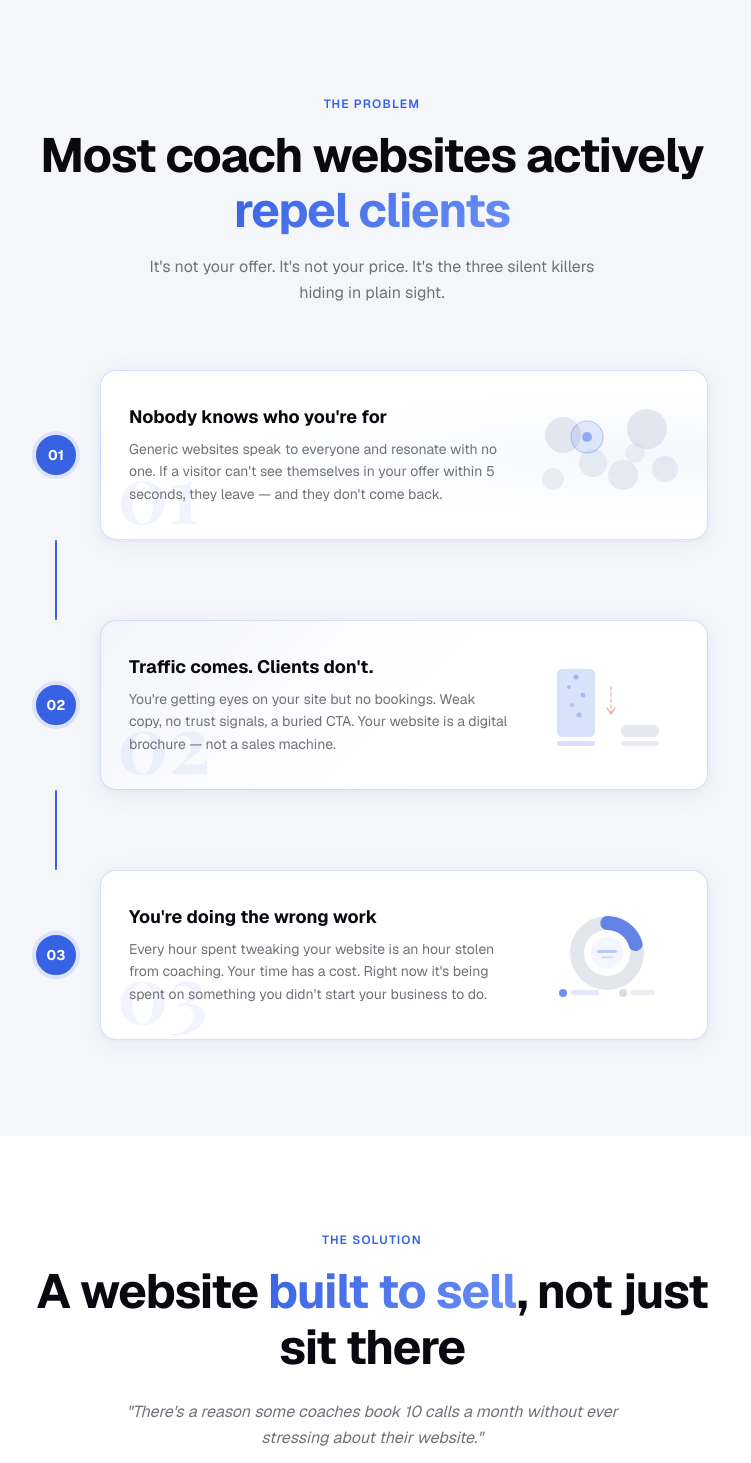
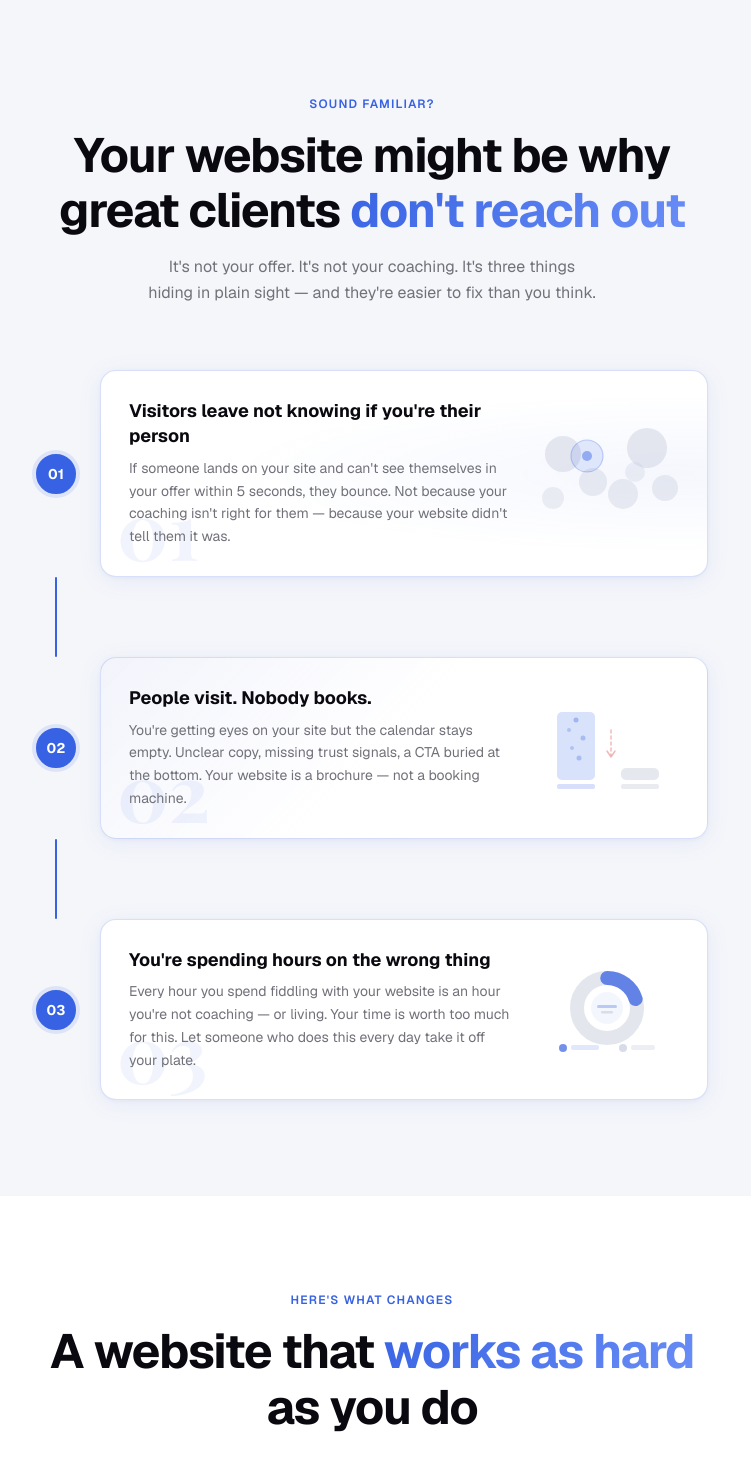
Before and after one commit to qpxv/websites, a Next.js app: page / in a window 1280 px wide. Shown: the part 800-2263 px from the top of the page, without its empty margins (268-1019 px from the left). Built offline with nearby package versions, Linux system fonts and the light colour scheme.

Commit message:
feat: made copy more friendly

```diff
--- a/app/components/home/comparison/ComparisonTable.tsx
+++ b/app/components/home/comparison/ComparisonTable.tsx
@@ -97,7 +97,7 @@ export default function ComparisonTable() {
         }}
       >
         <p className="text-sm font-semibold text-foreground">
-          Ready to skip the agency process?
+          Sound like a better fit?
         </p>
         <a
           href="#work"
--- a/app/components/home/faq/FaqSection.tsx
+++ b/app/components/home/faq/FaqSection.tsx
@@ -13,7 +13,7 @@ const faqs = [
   },
   {
     q: "You've never coached anyone. How can you write copy that sounds like me?",
-    a: "Fair challenge. The discovery call is where I extract your voice, your story, and the language your clients actually use. After 142+ coaching websites, I know the space cold — the objections, the desires, the words that convert. The copy will sound like the best version of you, not a generic coach.",
+    a: "Fair challenge. The discovery call is where I draw out your voice, your story, and the language your clients actually use. I've worked with coaches across fitness, business, mindset, and life coaching — I know the space, the objections, and the words that actually convert. The copy will sound like the best version of you, not a generic coach.",
   },
   {
     q: "I paid for a website before and it didn't convert. Why would this be different?",
--- a/app/components/home/hero/HeroBadge.tsx
+++ b/app/components/home/hero/HeroBadge.tsx
@@ -12,7 +12,7 @@ export default function HeroBadge() {
         className="w-1.5 h-1.5 rounded-full animate-pulse"
         style={{ background: "var(--blue)" }}
       />
-      Available for new projects
+      Taking on new coaches now
     </div>
   );
 }
--- a/app/components/home/hero/HeroText.tsx
+++ b/app/components/home/hero/HeroText.tsx
@@ -7,7 +7,7 @@ export default function HeroText() {
     <div className="relative z-10 flex flex-col items-start">
       <HeroHeading />
       <p className="text-base sm:text-lg text-muted-text leading-relaxed mb-10 max-w-md">
-        Premium websites engineered for coaches who are done being invisible online.
+        You're an incredible coach. I build websites that make that impossible to miss — so the right clients find you, trust you, and book you.
       </p>
       <HeroCTAButtons />
       <HeroSocialProof />
--- a/app/components/home/pricing/PricingSection.tsx
+++ b/app/components/home/pricing/PricingSection.tsx
@@ -2,7 +2,7 @@ const tiers = [
   {
     name: "Landing Page",
     price: "$750",
-    description: "One focused page built to convert. Perfect if you have a single offer and need it sold properly.",
+    description: "One focused page that does one thing really well — converts. Great if you have a single offer and want to start getting enquiries fast.",
     deliveryTime: "Under 7 days",
     features: [
       "Full copy written for you",
@@ -17,7 +17,7 @@ const tiers = [
   {
     name: "Full Website",
     price: "$1,200",
-    description: "The complete sales machine. Every section, every objection handled, built to convert high-ticket clients.",
+    description: "The full package — every section a coach needs to turn cold visitors into booked calls, with every objection handled before it even forms.",
     deliveryTime: "Under 10 days",
     features: [
       "Everything in Landing Page",
@@ -62,13 +62,13 @@ export default function PricingSection() {
             className="text-xs font-semibold tracking-widest uppercase mb-4"
             style={{ color: "var(--blue)" }}
           >
-            Pricing
+            Investment
           </span>
           <h2
             className="text-3xl sm:text-4xl xl:text-5xl font-bold leading-[1.15] tracking-tight mb-4 max-w-2xl"
             style={{ color: "var(--foreground)" }}
           >
-            Simple pricing.{" "}
+            Clear pricing.{" "}
             <span
               style={{
                 background: "linear-gradient(135deg, var(--blue) 0%, #6b8ff7 100%)",
@@ -78,11 +78,11 @@ export default function PricingSection() {
                 color: "transparent",
               }}
             >
-              No surprises.
+              Nothing hidden.
             </span>
           </h2>
           <p className="text-base text-muted-text leading-relaxed max-w-md">
-            One price covers everything — copy, design, revisions, and launch support. Nothing is extra.
+            Copy, design, revisions, and launch support — all included. No scope creep, no surprise invoices. What you see is what you pay.
           </p>
         </div>
 
--- a/app/components/home/problem/ProblemSectionHeader.tsx
+++ b/app/components/home/problem/ProblemSectionHeader.tsx
@@ -5,10 +5,10 @@ export default function ProblemSectionHeader() {
         className="text-xs font-semibold tracking-widest uppercase mb-4"
         style={{ color: "var(--blue)" }}
       >
-        The problem
+        Sound familiar?
       </span>
       <h2 className="text-3xl sm:text-4xl xl:text-5xl font-bold text-foreground leading-[1.15] tracking-tight mb-4 max-w-2xl">
-        Most coach websites actively{" "}
+        Your website might be why great clients{" "}
         <span
           style={{
             background: "linear-gradient(135deg, var(--blue) 0%, #6b8ff7 100%)",
@@ -17,11 +17,11 @@ export default function ProblemSectionHeader() {
             backgroundClip: "text",
           }}
         >
-          repel clients
+          don't reach out
         </span>
       </h2>
       <p className="text-base text-muted-text leading-relaxed max-w-md">
-        It's not your offer. It's not your price. It's the three silent killers hiding in plain sight.
+        It's not your offer. It's not your coaching. It's three things hiding in plain sight — and they're easier to fix than you think.
       </p>
     </div>
   );
--- a/app/components/home/problem/ProblemTimeline.tsx
+++ b/app/components/home/problem/ProblemTimeline.tsx
@@ -5,9 +5,9 @@ import ProblemCard from "./ProblemCard";
 
 const problems = [
   {
-    title: "Nobody knows who you're for",
+    title: "Visitors leave not knowing if you're their person",
     description:
-      "Generic websites speak to everyone and resonate with no one. If a visitor can't see themselves in your offer within 5 seconds, they leave — and they don't come back.",
+      "If someone lands on your site and can't see themselves in your offer within 5 seconds, they bounce. Not because your coaching isn't right for them — because your website didn't tell them it was.",
     ghostNumber: "01",
     cardBackground: "radial-gradient(ellipse at 95% 50%, rgba(55,98,227,0.05) 0%, transparent 55%), #fff",
     illustration: (
@@ -27,9 +27,9 @@ const problems = [
     ),
   },
   {
-    title: "Traffic comes. Clients don't.",
+    title: "People visit. Nobody books.",
     description:
-      "You're getting eyes on your site but no bookings. Weak copy, no trust signals, a buried CTA. Your website is a digital brochure — not a sales machine.",
+      "You're getting eyes on your site but the calendar stays empty. Unclear copy, missing trust signals, a CTA buried at the bottom. Your website is a brochure — not a booking machine.",
     ghostNumber: "02",
     cardBackground: "linear-gradient(135deg, rgba(239,242,253,0.45) 0%, #fff 50%)",
     illustration: (
@@ -55,9 +55,9 @@ const problems = [
     ),
   },
   {
-    title: "You're doing the wrong work",
+    title: "You're spending hours on the wrong thing",
     description:
-      "Every hour spent tweaking your website is an hour stolen from coaching. Your time has a cost. Right now it's being spent on something you didn't start your business to do.",
+      "Every hour you spend fiddling with your website is an hour you're not coaching — or living. Your time is worth too much for this. Let someone who does this every day take it off your plate.",
     ghostNumber: "03",
     cardBackground: "#fff",
     illustration: (
--- a/app/components/home/process/ProcessSection.tsx
+++ b/app/components/home/process/ProcessSection.tsx
@@ -3,28 +3,28 @@ const steps = [
     number: "01",
     title: "Discovery call",
     description:
-      "30 minutes. You tell me about your offer, your audience, and what's not working. I ask the questions agencies never bother to ask.",
+      "Tell me about your coaching, your clients, and what you wish your website did better. No homework needed — just show up and talk to me.",
     duration: "30 min",
   },
   {
     number: "02",
     title: "Design & build",
     description:
-      "I handle everything — copy, layout, design. You don't write a word unless you want to. I'll check in with questions if I need them.",
+      "I write your copy, design every page, and build the whole thing. Most coaches are surprised by how little they need to do. That's kind of the point.",
     duration: "Days 1–8",
   },
   {
     number: "03",
     title: "Review",
     description:
-      "You see the full site. Revisions are included — no extra invoice, no awkward back-and-forth. We keep going until it's right.",
+      "I'll show you everything. If something feels off, we fix it — no awkward scope conversations, no extra invoices. It's your website and it should feel exactly right.",
     duration: "Day 9",
   },
   {
     number: "04",
     title: "Launch",
     description:
-      "Site goes live. You get the files, the access, and my continued support. The hard work starts paying off from day one.",
+      "Your site goes live. You get the files, the logins, and someone you can actually message when something comes up. The results usually follow pretty quickly.",
     duration: "Day 10",
   },
 ];
@@ -67,13 +67,13 @@ export default function ProcessSection() {
             className="text-xs font-semibold tracking-widest uppercase mb-4"
             style={{ color: "rgba(55,98,227,0.9)" }}
           >
-            The process
+            How it works
           </span>
           <h2
             className="text-3xl sm:text-4xl xl:text-5xl font-bold leading-[1.15] tracking-tight mb-4 max-w-2xl"
             style={{ color: "#fff" }}
           >
-            From first call to live site{" "}
+            Here's exactly what{" "}
             <span
               style={{
                 background: "linear-gradient(135deg, #6b8ff7 0%, #3762e3 100%)",
@@ -82,11 +82,12 @@ export default function ProcessSection() {
                 backgroundClip: "text",
               }}
             >
-              in 10 days.
+              working together
             </span>
+            {" "}looks like.
           </h2>
           <p style={{ color: "rgba(255,255,255,0.45)", fontSize: "1rem", maxWidth: "28rem", lineHeight: 1.7 }}>
-            No project management tools. No status updates. Just a clear path from today to launch.
+            No confusing briefs, no chasing for updates. Just a clear process — and a website you're proud of at the end of it.
           </p>
         </div>
 
@@ -181,7 +182,7 @@ export default function ProcessSection() {
               boxShadow: "0 4px 20px rgba(55,98,227,0.45)",
             }}
           >
-            Start with a free call
+            Let's talk — it's free
             <svg
               width="14"
               height="14"
--- a/app/components/home/solution/SolutionSectionHeader.tsx
+++ b/app/components/home/solution/SolutionSectionHeader.tsx
@@ -5,10 +5,10 @@ export default function SolutionSectionHeader() {
         className="text-xs font-semibold tracking-widest uppercase mb-4"
         style={{ color: "var(--blue)" }}
       >
-        The solution
+        Here's what changes
       </span>
       <h2 className="text-3xl sm:text-4xl xl:text-5xl font-bold text-foreground leading-[1.15] tracking-tight max-w-2xl mb-6">
-        A website{" "}
+        A website that{" "}
         <span
           style={{
             background: "linear-gradient(135deg, var(--blue) 0%, #6b8ff7 100%)",
@@ -17,12 +17,12 @@ export default function SolutionSectionHeader() {
             backgroundClip: "text",
           }}
         >
-          built to sell
+          works as hard
         </span>
-        , not just sit there
+        {" "}as you do
       </h2>
       <p className="text-base text-muted-text italic max-w-lg leading-relaxed">
-        "There's a reason some coaches book 10 calls a month without ever stressing about their website."
+        "Imagine opening your laptop and seeing a new discovery call in your calendar — from someone who found your site, read your story, and already knew they wanted to work with you."
       </p>
     </div>
   );
```
Also changed, not shown: app/components/home/comparison/ComparisonSectionHeader.tsx (+4 -4 lines), app/components/home/cta/CtaSection.tsx (+4 -4 lines), app/components/home/results/ResultsSectionHeader.tsx (+4 -4 lines).
